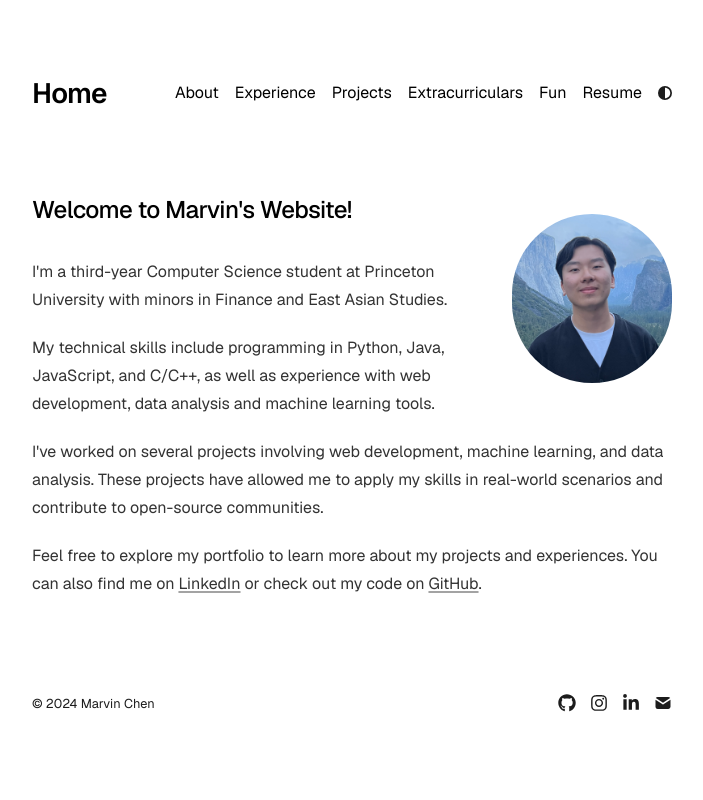
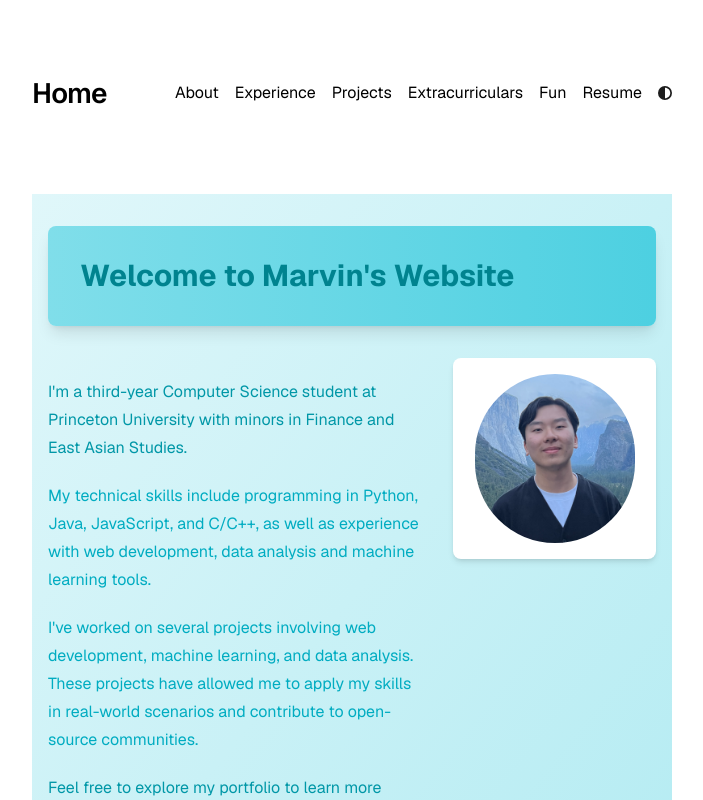
Before and after one commit to marvin-chen/nextfolio-a-simple-next-js-portfolio, a Next.js app: page / in a window 1280 px wide. Shown: the top 800 px of the page, without its empty margins (288-991 px from the left). Built offline with nearby package versions, Linux system fonts and the light colour scheme.

Commit message:
new blue gradient

```diff
--- a/app/page.tsx
+++ b/app/page.tsx
@@ -3,43 +3,52 @@ import { socialLinks } from "./config";
 
 export default function Page() {
   return (
-    <section>
-      <a>
-      <Image
-      src="/Headshot.jpg"
-      alt="Profile photo"
-      className="rounded-full bg-gray-100 block lg:mt-5 mt-0 lg:mb-5 mb-10 mx-auto sm:float-right sm:ml-5 sm:mb-5 hover:grayscale-0"
-      width={160}
-      height={160}
-      priority
-      />
-      </a>
-      <h1 className="mb-8 text-2xl font-medium tracking-tight">
-        Welcome to Marvin's Website!
-      </h1>
+    <section className="bg-gradient-to-br from-primary-100 to-primary-200 dark:from-primary-900 dark:to-primary-800 min-h-screen">
+      <div className="container mx-auto px-4 py-8">
+        <div className="bg-gradient-to-r from-primary-300 to-primary-400 dark:from-primary-700 dark:to-primary-600 p-8 rounded-lg shadow-lg mb-8">
+          <h1 className="text-3xl font-bold text-primary-900 dark:text-primary-100">Welcome to Marvin's Website</h1>
+        </div>
 
-      <div className="prose prose-neutral dark:prose-invert">
-        <p>
+        <div className="flex flex-col lg:flex-row items-start">
+          <div className="lg:w-2/3 pr-8">
+            <div className="prose prose-primary dark:prose-invert">
+              <p className="text-primary-800 dark:text-primary-200">
                 I'm a third-year Computer Science student at Princeton University with minors in Finance and East Asian Studies.
               </p>
-        <p>
+              <p className="text-primary-700 dark:text-primary-300">
                 My technical skills include programming in Python, Java, JavaScript, and C/C++, as well as experience with web development, data analysis and machine learning tools.
               </p>
-        <p>
+              <p className="text-primary-700 dark:text-primary-300">
                 I've worked on several projects involving web development, machine learning, and data analysis. These projects have allowed me to apply my skills in real-world scenarios and contribute to open-source communities.
               </p>
-        <p>
+              <p className="text-primary-800 dark:text-primary-200">
                 Feel free to explore my portfolio to learn more about my projects and experiences. You can also find me on{" "}
-          <a href={socialLinks.linkedin} target="_blank">
+                <a href={socialLinks.linkedin} target="_blank" className="text-secondary-600 hover:text-secondary-700 dark:text-secondary-400 dark:hover:text-secondary-300">
                   LinkedIn
                 </a>{" "}
                 or check out my code on{" "}
-          <a href={socialLinks.github} target="_blank">
+                <a href={socialLinks.github} target="_blank" className="text-secondary-600 hover:text-secondary-700 dark:text-secondary-400 dark:hover:text-secondary-300">
                   GitHub
                 </a>
                 .
               </p>
             </div>
+          </div>
+
+          <div className="lg:w-1/3 mt-8 lg:mt-0">
+            <div className="bg-white dark:bg-primary-800 p-4 rounded-lg shadow-md">
+              <Image
+                src="/Headshot.jpg"
+                alt="Profile photo"
+                className="rounded-full mx-auto hover:grayscale-0 transition-all duration-300"
+                width={160}
+                height={160}
+                priority
+              />
+            </div>
+          </div>
+        </div>
+      </div>
     </section>
   );
 }
--- a/tailwind.config.js
+++ b/tailwind.config.js
@@ -16,6 +16,34 @@ module.exports = {
           },
         },
       },
+      colors: {
+        primary: {
+          100: '#e0f7fa',
+          200: '#b2ebf2',
+          300: '#80deea',
+          400: '#4dd0e1',
+          500: '#26c6da',
+          600: '#00bcd4',
+          700: '#00acc1',
+          800: '#0097a7',
+          900: '#00838f',
+        },
+        secondary: {
+          100: '#f0f4c3',
+          200: '#e6ee9c',
+          300: '#dce775',
+          400: '#c4dd00',
+          500: '#aeea00',
+          600: '#76ff03',
+          700: '#64dd17',
+          800: '#4caf50',
+          900: '#388e3c',
+        },
+      },
+      backgroundImage: {
+        'gradient-primary': 'linear-gradient(to right, var(--tw-gradient-stops))',
+        'gradient-primary-vertical': 'linear-gradient(to bottom, var(--tw-gradient-stops))',
+      },
     },
   },
   plugins: [require("@tailwindcss/typography")],
```
Lines whose indentation alone changed are shown as unchanged.
